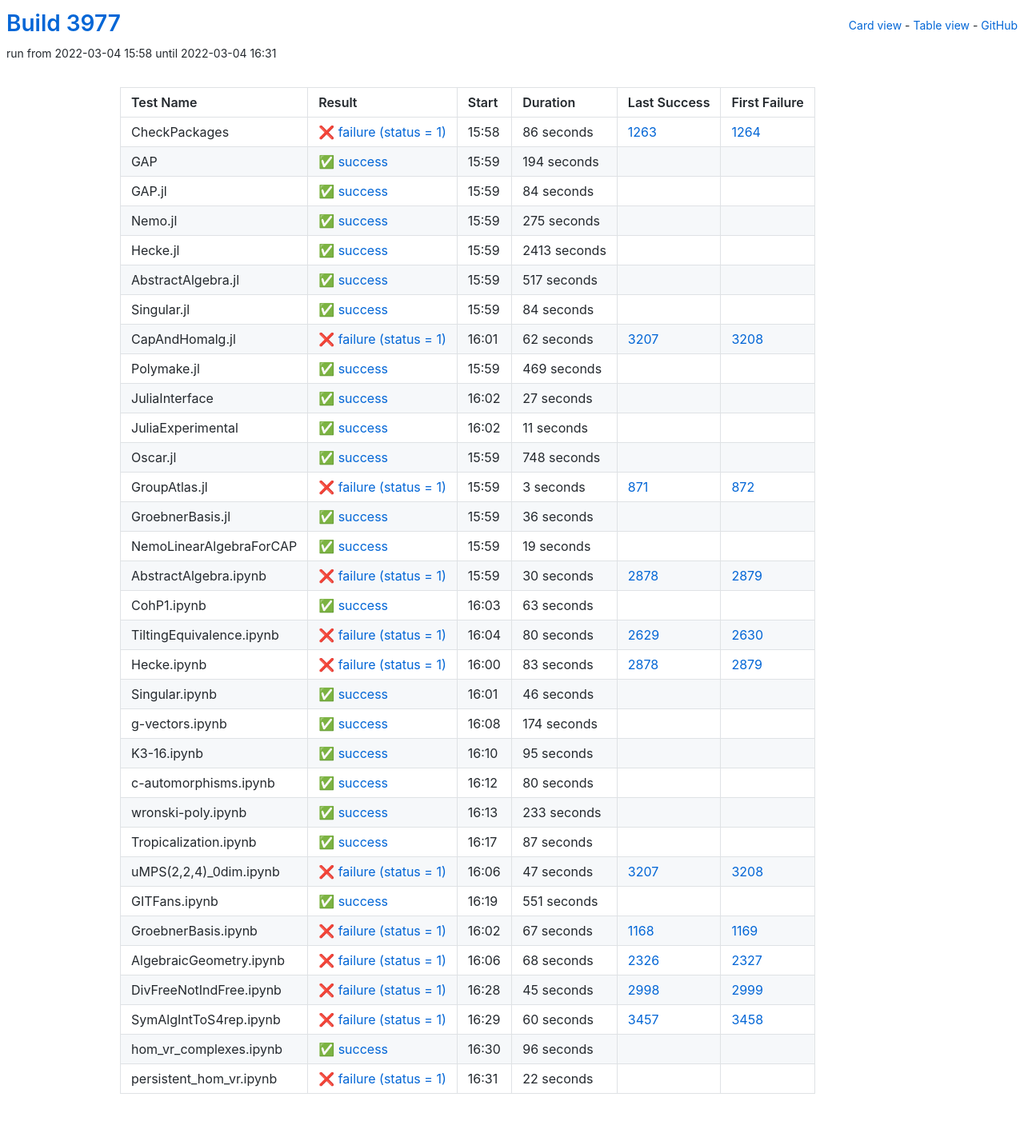
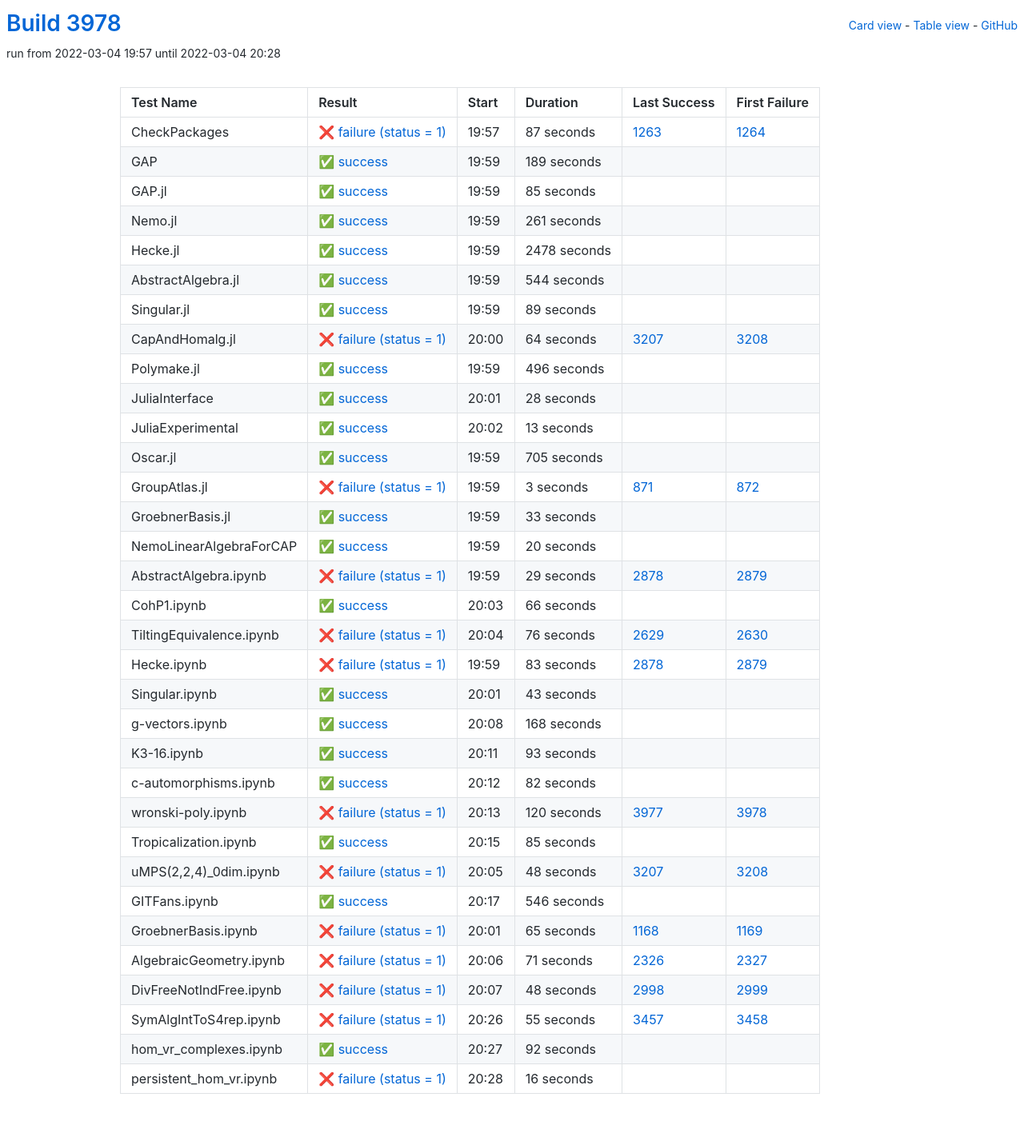
Before and after one commit to oscar-system/oscar-ci-status-stable, a Jekyll site: the page built from table.html, in a window 1280 px wide. Shown: the whole page at 80% size. Built offline with Jekyll 4.4.1, drawn with Linux system fonts in a browser that asks for light colours.

Commit message:
Build #3978

```diff
--- a/_data/ci.yml
+++ b/_data/ci.yml
@@ -1,6 +1,6 @@
 ---
-build: 3977
-build_url: https://oscarci.mathematik.uni-kl.de/job/oscar-stable/3977/
+build: 3978
+build_url: https://oscarci.mathematik.uni-kl.de/job/oscar-stable/3978/
 job: oscar-stable
 organization: oscar-system
 repo: oscar-ci-status-stable
@@ -8,152 +8,152 @@ repourl: https://github.com/oscar-system/oscar-ci-status-stable
 tests:
 - name: CheckPackages
   id: checkpackages
-  log: https://oscarci.mathematik.uni-kl.de/job/oscar-stable/3977/artifact/logs/build-3977/CheckPackages.log
-  start: 2022-03-04 15:58
+  log: https://oscarci.mathematik.uni-kl.de/job/oscar-stable/3978/artifact/logs/build-3978/CheckPackages.log
+  start: 2022-03-04 19:57
   success: false
   exitcode: 1
   status: failure
-  duration: 86
+  duration: 87
   last_success: 1263
   last_success_url: https://oscarci.mathematik.uni-kl.de/job/oscar-stable/1263/
   first_failure: 1264
   first_failure_url: https://oscarci.mathematik.uni-kl.de/job/oscar-stable/1264/
 - name: GAP
   id: gap
-  log: https://oscarci.mathematik.uni-kl.de/job/oscar-stable/3977/artifact/logs/build-3977/GAP.log
-  start: 2022-03-04 15:59
+  log: https://oscarci.mathematik.uni-kl.de/job/oscar-stable/3978/artifact/logs/build-3978/GAP.log
+  start: 2022-03-04 19:59
   success: true
   exitcode: 0
   status: success
-  duration: 194
+  duration: 189
   last_success: false
   last_success_url:
   first_failure: false
   first_failure_url:
 - name: GAP.jl
   id: gap-jl
-  log: https://oscarci.mathematik.uni-kl.de/job/oscar-stable/3977/artifact/logs/build-3977/GAP.jl.log
-  start: 2022-03-04 15:59
+  log: https://oscarci.mathematik.uni-kl.de/job/oscar-stable/3978/artifact/logs/build-3978/GAP.jl.log
+  start: 2022-03-04 19:59
   success: true
   exitcode: 0
   status: success
-  duration: 84
+  duration: 85
   last_success: false
   last_success_url:
   first_failure: false
   first_failure_url:
 - name: Nemo.jl
   id: nemo-jl
-  log: https://oscarci.mathematik.uni-kl.de/job/oscar-stable/3977/artifact/logs/build-3977/Nemo.jl.log
-  start: 2022-03-04 15:59
+  log: https://oscarci.mathematik.uni-kl.de/job/oscar-stable/3978/artifact/logs/build-3978/Nemo.jl.log
+  start: 2022-03-04 19:59
   success: true
   exitcode: 0
   status: success
-  duration: 275
+  duration: 261
   last_success: false
   last_success_url:
   first_failure: false
   first_failure_url:
 - name: Hecke.jl
   id: hecke-jl
-  log: https://oscarci.mathematik.uni-kl.de/job/oscar-stable/3977/artifact/logs/build-3977/Hecke.jl.log
-  start: 2022-03-04 15:59
+  log: https://oscarci.mathematik.uni-kl.de/job/oscar-stable/3978/artifact/logs/build-3978/Hecke.jl.log
+  start: 2022-03-04 19:59
   success: true
   exitcode: 0
   status: success
-  duration: 2413
+  duration: 2478
   last_success: false
   last_success_url:
   first_failure: false
   first_failure_url:
 - name: AbstractAlgebra.jl
   id: abstractalgebra-jl
-  log: https://oscarci.mathematik.uni-kl.de/job/oscar-stable/3977/artifact/logs/build-3977/AbstractAlgebra.jl.log
-  start: 2022-03-04 15:59
+  log: https://oscarci.mathematik.uni-kl.de/job/oscar-stable/3978/artifact/logs/build-3978/AbstractAlgebra.jl.log
+  start: 2022-03-04 19:59
   success: true
   exitcode: 0
   status: success
-  duration: 517
+  duration: 544
   last_success: false
   last_success_url:
   first_failure: false
   first_failure_url:
 - name: Singular.jl
   id: singular-jl
-  log: https://oscarci.mathematik.uni-kl.de/job/oscar-stable/3977/artifact/logs/build-3977/Singular.jl.log
-  start: 2022-03-04 15:59
+  log: https://oscarci.mathematik.uni-kl.de/job/oscar-stable/3978/artifact/logs/build-3978/Singular.jl.log
+  start: 2022-03-04 19:59
   success: true
   exitcode: 0
   status: success
-  duration: 84
+  duration: 89
   last_success: false
   last_success_url:
   first_failure: false
   first_failure_url:
 - name: CapAndHomalg.jl
   id: capandhomalg-jl
-  log: https://oscarci.mathematik.uni-kl.de/job/oscar-stable/3977/artifact/logs/build-3977/CapAndHomalg.jl.log
-  start: 2022-03-04 16:01
+  log: https://oscarci.mathematik.uni-kl.de/job/oscar-stable/3978/artifact/logs/build-3978/CapAndHomalg.jl.log
+  start: 2022-03-04 20:00
   success: false
   exitcode: 1
   status: failure
-  duration: 62
+  duration: 64
   last_success: 3207
   last_success_url: https://oscarci.mathematik.uni-kl.de/job/oscar-stable/3207/
   first_failure: 3208
   first_failure_url: https://oscarci.mathematik.uni-kl.de/job/oscar-stable/3208/
 - name: Polymake.jl
   id: polymake-jl
-  log: https://oscarci.mathematik.uni-kl.de/job/oscar-stable/3977/artifact/logs/build-3977/Polymake.jl.log
-  start: 2022-03-04 15:59
+  log: https://oscarci.mathematik.uni-kl.de/job/oscar-stable/3978/artifact/logs/build-3978/Polymake.jl.log
+  start: 2022-03-04 19:59
   success: true
   exitcode: 0
   status: success
-  duration: 469
+  duration: 496
   last_success: false
   last_success_url:
   first_failure: false
   first_failure_url:
 - name: JuliaInterface
   id: juliainterface
-  log: https://oscarci.mathematik.uni-kl.de/job/oscar-stable/3977/artifact/logs/build-3977/JuliaInterface.log
-  start: 2022-03-04 16:02
+  log: https://oscarci.mathematik.uni-kl.de/job/oscar-stable/3978/artifact/logs/build-3978/JuliaInterface.log
+  start: 2022-03-04 20:01
   success: true
   exitcode: 0
   status: success
-  duration: 27
+  duration: 28
   last_success: false
   last_success_url:
   first_failure: false
   first_failure_url:
 - name: JuliaExperimental
   id: juliaexperimental
-  log: https://oscarci.mathematik.uni-kl.de/job/oscar-stable/3977/artifact/logs/build-3977/JuliaExperimental.log
-  start: 2022-03-04 16:02
+  log: https://oscarci.mathematik.uni-kl.de/job/oscar-stable/3978/artifact/logs/build-3978/JuliaExperimental.log
+  start: 2022-03-04 20:02
   success: true
   exitcode: 0
   status: success
-  duration: 11
+  duration: 13
   last_success: false
   last_success_url:
   first_failure: false
   first_failure_url:
 - name: Oscar.jl
   id: oscar-jl
-  log: https://oscarci.mathematik.uni-kl.de/job/oscar-stable/3977/artifact/logs/build-3977/Oscar.jl.log
-  start: 2022-03-04 15:59
+  log: https://oscarci.mathematik.uni-kl.de/job/oscar-stable/3978/artifact/logs/build-3978/Oscar.jl.log
+  start: 2022-03-04 19:59
   success: true
   exitcode: 0
   status: success
-  duration: 748
+  duration: 705
   last_success: false
   last_success_url:
   first_failure: false
   first_failure_url:
 - name: GroupAtlas.jl
   id: groupatlas-jl
-  log: https://oscarci.mathematik.uni-kl.de/job/oscar-stable/3977/artifact/logs/build-3977/GroupAtlas.jl.log
-  start: 2022-03-04 15:59
+  log: https://oscarci.mathematik.uni-kl.de/job/oscar-stable/3978/artifact/logs/build-3978/GroupAtlas.jl.log
+  start: 2022-03-04 19:59
   success: false
   exitcode: 1
   status: failure
@@ -164,68 +164,68 @@ tests:
   first_failure_url: https://oscarci.mathematik.uni-kl.de/job/oscar-stable/872/
 - name: GroebnerBasis.jl
   id: groebnerbasis-jl
-  log: https://oscarci.mathematik.uni-kl.de/job/oscar-stable/3977/artifact/logs/build-3977/GroebnerBasis.jl.log
-  start: 2022-03-04 15:59
+  log: https://oscarci.mathematik.uni-kl.de/job/oscar-stable/3978/artifact/logs/build-3978/GroebnerBasis.jl.log
+  start: 2022-03-04 19:59
   success: true
   exitcode: 0
   status: success
-  duration: 36
+  duration: 33
   last_success: false
   last_success_url:
   first_failure: false
   first_failure_url:
 - name: NemoLinearAlgebraForCAP
   id: nemolinearalgebraforcap
-  log: https://oscarci.mathematik.uni-kl.de/job/oscar-stable/3977/artifact/logs/build-3977/NemoLinearAlgebraForCAP.log
-  start: 2022-03-04 15:59
+  log: https://oscarci.mathematik.uni-kl.de/job/oscar-stable/3978/artifact/logs/build-3978/NemoLinearAlgebraForCAP.log
+  start: 2022-03-04 19:59
   success: true
   exitcode: 0
   status: success
-  duration: 19
+  duration: 20
   last_success: false
   last_success_url:
   first_failure: false
   first_failure_url:
 - name: AbstractAlgebra.ipynb
   id: abstractalgebra-ipynb
-  log: https://oscarci.mathematik.uni-kl.de/job/oscar-stable/3977/artifact/logs/build-3977/AbstractAlgebra.ipynb.log
-  start: 2022-03-04 15:59
+  log: https://oscarci.mathematik.uni-kl.de/job/oscar-stable/3978/artifact/logs/build-3978/AbstractAlgebra.ipynb.log
+  start: 2022-03-04 19:59
   success: false
   exitcode: 1
   status: failure
-  duration: 30
+  duration: 29
   last_success: 2878
   last_success_url: https://oscarci.mathematik.uni-kl.de/job/oscar-stable/2878/
   first_failure: 2879
   first_failure_url: https://oscarci.mathematik.uni-kl.de/job/oscar-stable/2879/
 - name: CohP1.ipynb
   id: cohp1-ipynb
-  log: https://oscarci.mathematik.uni-kl.de/job/oscar-stable/3977/artifact/logs/build-3977/CohP1.ipynb.log
-  start: 2022-03-04 16:03
+  log: https://oscarci.mathematik.uni-kl.de/job/oscar-stable/3978/artifact/logs/build-3978/CohP1.ipynb.log
+  start: 2022-03-04 20:03
   success: true
   exitcode: 0
   status: success
-  duration: 63
+  duration: 66
   last_success: false
   last_success_url:
   first_failure: false
   first_failure_url:
 - name: TiltingEquivalence.ipynb
   id: tiltingequivalence-ipynb
-  log: https://oscarci.mathematik.uni-kl.de/job/oscar-stable/3977/artifact/logs/build-3977/TiltingEquivalence.ipynb.log
-  start: 2022-03-04 16:04
+  log: https://oscarci.mathematik.uni-kl.de/job/oscar-stable/3978/artifact/logs/build-3978/TiltingEquivalence.ipynb.log
+  start: 2022-03-04 20:04
   success: false
   exitcode: 1
   status: failure
-  duration: 80
+  duration: 76
   last_success: 2629
   last_success_url: https://oscarci.mathematik.uni-kl.de/job/oscar-stable/2629/
   first_failure: 2630
   first_failure_url: https://oscarci.mathematik.uni-kl.de/job/oscar-stable/2630/
 - name: Hecke.ipynb
   id: hecke-ipynb
-  log: https://oscarci.mathematik.uni-kl.de/job/oscar-stable/3977/artifact/logs/build-3977/Hecke.ipynb.log
-  start: 2022-03-04 16:00
+  log: https://oscarci.mathematik.uni-kl.de/job/oscar-stable/3978/artifact/logs/build-3978/Hecke.ipynb.log
+  start: 2022-03-04 19:59
   success: false
   exitcode: 1
   status: failure
@@ -236,168 +236,168 @@ tests:
   first_failure_url: https://oscarci.mathematik.uni-kl.de/job/oscar-stable/2879/
 - name: Singular.ipynb
   id: singular-ipynb
-  log: https://oscarci.mathematik.uni-kl.de/job/oscar-stable/3977/artifact/logs/build-3977/Singular.ipynb.log
-  start: 2022-03-04 16:01
+  log: https://oscarci.mathematik.uni-kl.de/job/oscar-stable/3978/artifact/logs/build-3978/Singular.ipynb.log
+  start: 2022-03-04 20:01
   success: true
   exitcode: 0
   status: success
-  duration: 46
+  duration: 43
   last_success: false
   last_success_url:
   first_failure: false
   first_failure_url:
 - name: g-vectors.ipynb
   id: g-vectors-ipynb
-  log: https://oscarci.mathematik.uni-kl.de/job/oscar-stable/3977/artifact/logs/build-3977/g-vectors.ipynb.log
-  start: 2022-03-04 16:08
+  log: https://oscarci.mathematik.uni-kl.de/job/oscar-stable/3978/artifact/logs/build-3978/g-vectors.ipynb.log
+  start: 2022-03-04 20:08
   success: true
   exitcode: 0
   status: success
-  duration: 174
+  duration: 168
   last_success: false
   last_success_url:
   first_failure: false
   first_failure_url:
 - name: K3-16.ipynb
   id: k3-16-ipynb
-  log: https://oscarci.mathematik.uni-kl.de/job/oscar-stable/3977/artifact/logs/build-3977/K3-16.ipynb.log
-  start: 2022-03-04 16:10
+  log: https://oscarci.mathematik.uni-kl.de/job/oscar-stable/3978/artifact/logs/build-3978/K3-16.ipynb.log
+  start: 2022-03-04 20:11
   success: true
   exitcode: 0
   status: success
-  duration: 95
+  duration: 93
   last_success: false
   last_success_url:
   first_failure: false
   first_failure_url:
 - name: c-automorphisms.ipynb
   id: c-automorphisms-ipynb
-  log: https://oscarci.mathematik.uni-kl.de/job/oscar-stable/3977/artifact/logs/build-3977/c-automorphisms.ipynb.log
-  start: 2022-03-04 16:12
+  log: https://oscarci.mathematik.uni-kl.de/job/oscar-stable/3978/artifact/logs/build-3978/c-automorphisms.ipynb.log
+  start: 2022-03-04 20:12
   success: true
   exitcode: 0
   status: success
-  duration: 80
+  duration: 82
   last_success: false
   last_success_url:
   first_failure: false
   first_failure_url:
 - name: wronski-poly.ipynb
   id: wronski-poly-ipynb
-  log: https://oscarci.mathematik.uni-kl.de/job/oscar-stable/3977/artifact/logs/build-3977/wronski-poly.ipynb.log
-  start: 2022-03-04 16:13
+  log: https://oscarci.mathematik.uni-kl.de/job/oscar-stable/3978/artifact/logs/build-3978/wronski-poly.ipynb.log
+  start: 2022-03-04 20:13
+  success: false
+  exitcode: 1
+  status: failure
+  duration: 120
+  last_success: 3977
+  last_success_url: https://oscarci.mathematik.uni-kl.de/job/oscar-stable/3977/
+  first_failure: 3978
+  first_failure_url: https://oscarci.mathematik.uni-kl.de/job/oscar-stable/3978/
+- name: Tropicalization.ipynb
+  id: tropicalization-ipynb
+  log: https://oscarci.mathematik.uni-kl.de/job/oscar-stable/3978/artifact/logs/build-3978/Tropicalization.ipynb.log
+  start: 2022-03-04 20:15
   success: true
   exitcode: 0
   status: success
-  duration: 233
-  last_success: false
-  last_success_url:
-  first_failure: false
-  first_failure_url:
-- name: Tropicalization.ipynb
-  id: tropicalization-ipynb
-  log: https://oscarci.mathematik.uni-kl.de/job/oscar-stable/3977/artifact/logs/build-3977/Tropicalization.ipynb.log
-  start: 2022-03-04 16:17
-  success: true
-  exitcode: 0
-  status: success
-  duration: 87
+  duration: 85
   last_success: false
   last_success_url:
   first_failure: false
   first_failure_url:
 - name: uMPS(2,2,4)_0dim.ipynb
   id: umps-2-2-4-0dim-ipynb
-  log: https://oscarci.mathematik.uni-kl.de/job/oscar-stable/3977/artifact/logs/build-3977/uMPS-2-2-4-_0dim.ipynb.log
-  start: 2022-03-04 16:06
+  log: https://oscarci.mathematik.uni-kl.de/job/oscar-stable/3978/artifact/logs/build-3978/uMPS-2-2-4-_0dim.ipynb.log
+  start: 2022-03-04 20:05
   success: false
   exitcode: 1
   status: failure
-  duration: 47
+  duration: 48
   last_success: 3207
   last_success_url: https://oscarci.mathematik.uni-kl.de/job/oscar-stable/3207/
   first_failure: 3208
   first_failure_url: https://oscarci.mathematik.uni-kl.de/job/oscar-stable/3208/
 - name: GITFans.ipynb
   id: gitfans-ipynb
-  log: https://oscarci.mathematik.uni-kl.de/job/oscar-stable/3977/artifact/logs/build-3977/GITFans.ipynb.log
-  start: 2022-03-04 16:19
+  log: https://oscarci.mathematik.uni-kl.de/job/oscar-stable/3978/artifact/logs/build-3978/GITFans.ipynb.log
+  start: 2022-03-04 20:17
   success: true
   exitcode: 0
   status: success
-  duration: 551
+  duration: 546
   last_success: false
   last_success_url:
   first_failure: false
   first_failure_url:
 - name: GroebnerBasis.ipynb
   id: groebnerbasis-ipynb
-  log: https://oscarci.mathematik.uni-kl.de/job/oscar-stable/3977/artifact/logs/build-3977/GroebnerBasis.ipynb.log
-  start: 2022-03-04 16:02
+  log: https://oscarci.mathematik.uni-kl.de/job/oscar-stable/3978/artifact/logs/build-3978/GroebnerBasis.ipynb.log
+  start: 2022-03-04 20:01
   success: false
   exitcode: 1
   status: failure
-  duration: 67
+  duration: 65
   last_success: 1168
   last_success_url: https://oscarci.mathematik.uni-kl.de/job/oscar-stable/1168/
   first_failure: 1169
   first_failure_url: https://oscarci.mathematik.uni-kl.de/job/oscar-stable/1169/
 - name: AlgebraicGeometry.ipynb
   id: algebraicgeometry-ipynb
-  log: https://oscarci.mathematik.uni-kl.de/job/oscar-stable/3977/artifact/logs/build-3977/AlgebraicGeometry.ipynb.log
-  start: 2022-03-04 16:06
+  log: https://oscarci.mathematik.uni-kl.de/job/oscar-stable/3978/artifact/logs/build-3978/AlgebraicGeometry.ipynb.log
+  start: 2022-03-04 20:06
   success: false
   exitcode: 1
   status: failure
-  duration: 68
+  duration: 71
   last_success: 2326
   last_success_url: https://oscarci.mathematik.uni-kl.de/job/oscar-stable/2326/
   first_failure: 2327
   first_failure_url: https://oscarci.mathematik.uni-kl.de/job/oscar-stable/2327/
 - name: DivFreeNotIndFree.ipynb
   id: divfreenotindfree-ipynb
-  log: https://oscarci.mathematik.uni-kl.de/job/oscar-stable/3977/artifact/logs/build-3977/DivFreeNotIndFree.ipynb.log
-  start: 2022-03-04 16:28
+  log: https://oscarci.mathematik.uni-kl.de/job/oscar-stable/3978/artifact/logs/build-3978/DivFreeNotIndFree.ipynb.log
+  start: 2022-03-04 20:07
   success: false
   exitcode: 1
   status: failure
-  duration: 45
+  duration: 48
   last_success: 2998
   last_success_url: https://oscarci.mathematik.uni-kl.de/job/oscar-stable/2998/
   first_failure: 2999
   first_failure_url: https://oscarci.mathematik.uni-kl.de/job/oscar-stable/2999/
 - name: SymAlgIntToS4rep.ipynb
   id: symalginttos4rep-ipynb
-  log: https://oscarci.mathematik.uni-kl.de/job/oscar-stable/3977/artifact/logs/build-3977/SymAlgIntToS4rep.ipynb.log
-  start: 2022-03-04 16:29
+  log: https://oscarci.mathematik.uni-kl.de/job/oscar-stable/3978/artifact/logs/build-3978/SymAlgIntToS4rep.ipynb.log
+  start: 2022-03-04 20:26
   success: false
   exitcode: 1
   status: failure
-  duration: 60
+  duration: 55
   last_success: 3457
   last_success_url: https://oscarci.mathematik.uni-kl.de/job/oscar-stable/3457/
   first_failure: 3458
   first_failure_url: https://oscarci.mathematik.uni-kl.de/job/oscar-stable/3458/
 - name: hom_vr_complexes.ipynb
   id: hom-vr-complexes-ipynb
-  log: https://oscarci.mathematik.uni-kl.de/job/oscar-stable/3977/artifact/logs/build-3977/hom_vr_complexes.ipynb.log
-  start: 2022-03-04 16:30
+  log: https://oscarci.mathematik.uni-kl.de/job/oscar-stable/3978/artifact/logs/build-3978/hom_vr_complexes.ipynb.log
+  start: 2022-03-04 20:27
   success: true
   exitcode: 0
   status: success
-  duration: 96
+  duration: 92
   last_success: false
   last_success_url:
   first_failure: false
   first_failure_url:
 - name: persistent_hom_vr.ipynb
   id: persistent-hom-vr-ipynb
-  log: https://oscarci.mathematik.uni-kl.de/job/oscar-stable/3977/artifact/logs/build-3977/persistent_hom_vr.ipynb.log
-  start: 2022-03-04 16:31
+  log: https://oscarci.mathematik.uni-kl.de/job/oscar-stable/3978/artifact/logs/build-3978/persistent_hom_vr.ipynb.log
+  start: 2022-03-04 20:28
   success: false
   exitcode: 1
   status: failure
-  duration: 22
+  duration: 16
   last_success: false
   last_success_url:
   first_failure: false
```
Also changed, not shown: README.md.
